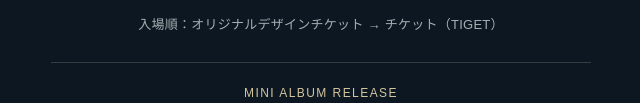
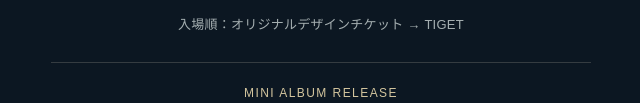
Before and after one commit to drteddy0304/hikari-wa-meguru, a plain HTML site: page index.html in a window 1280 px wide. Shown: the part 1994-2097 px from the top of the page, without its empty margins (319-959 px from the left). Drawn offline with Linux system fonts and the light colour scheme.

Commit message:
Simplify admission order wording

```diff
--- a/index.html
+++ b/index.html
@@ -53,7 +53,7 @@
       <a class="live-flyer" href="./assets/live-flyer-1200.webp" target="_blank" rel="noopener" aria-label="ワンマンライブのフライヤーを大きく見る">
         <img src="./assets/live-flyer-720.webp" srcset="./assets/live-flyer-720.webp 720w, ./assets/live-flyer-1200.webp 1200w" sizes="(max-width: 620px) 86vw, 540px" width="2122" height="2976" loading="lazy" decoding="async" alt="山形りお BAND ONEMAN LIVE「ひかりは巡る」。青い夜の中、星の灯りとギターを抱えた山形りお。公演情報は画像の下に記載しています。">
       </a>
-      <div class="live-info"><p>山形りお BAND ONEMAN LIVE</p><h2 id="live-title">ひかりは巡る</h2><p class="live-date"><time datetime="2027-04-24">2027.04.24 <small>SAT</small></time></p><p>青山 月見ル君想フ</p><p class="live-time">OPEN 18:30 <span aria-hidden="true">／</span> START 19:00</p><p class="live-ticket">TICKET ¥4,000 <small>＋1ドリンク</small></p><div class="destination-links ticket-links" aria-label="チケット購入先"><a href="https://yamagatario.base.shop/" target="_blank" rel="noopener noreferrer">オリジナルデザインチケット（BASE） ↗</a><a href="https://tiget.net/events/533240/submit_password?cd=104q105s107f97p114e105n119k97i109q101x103s117b114m117a" target="_blank" rel="noopener noreferrer">チケット（TIGET） ↗</a></div><p class="small muted admission-order">入場順：オリジナルデザインチケット → チケット（TIGET）</p><div id="event-links" class="destination-links"></div><p class="album">MINI ALBUM RELEASE <span>同日発売予定</span></p></div>
+      <div class="live-info"><p>山形りお BAND ONEMAN LIVE</p><h2 id="live-title">ひかりは巡る</h2><p class="live-date"><time datetime="2027-04-24">2027.04.24 <small>SAT</small></time></p><p>青山 月見ル君想フ</p><p class="live-time">OPEN 18:30 <span aria-hidden="true">／</span> START 19:00</p><p class="live-ticket">TICKET ¥4,000 <small>＋1ドリンク</small></p><div class="destination-links ticket-links" aria-label="チケット購入先"><a href="https://yamagatario.base.shop/" target="_blank" rel="noopener noreferrer">オリジナルデザインチケット（BASE） ↗</a><a href="https://tiget.net/events/533240/submit_password?cd=104q105s107f97p114e105n119k97i109q101x103s117b114m117a" target="_blank" rel="noopener noreferrer">チケット（TIGET） ↗</a></div><p class="small muted admission-order">入場順：オリジナルデザインチケット → TIGET</p><div id="event-links" class="destination-links"></div><p class="album">MINI ALBUM RELEASE <span>同日発売予定</span></p></div>
     </section>
   </main>
   <footer><span>山形りお「ひかりは巡る」</span><span>試作版 / 参加写真の募集・収集は行っていません</span></footer>
```
